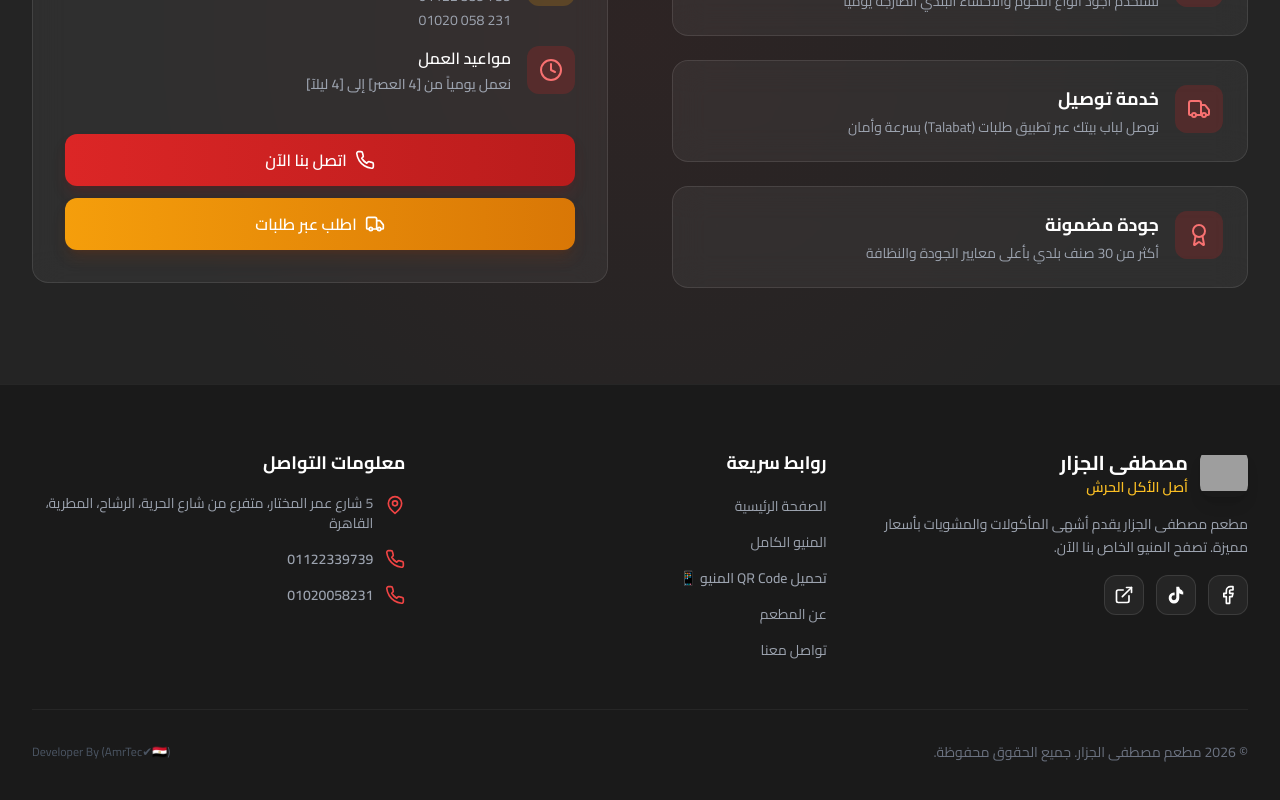
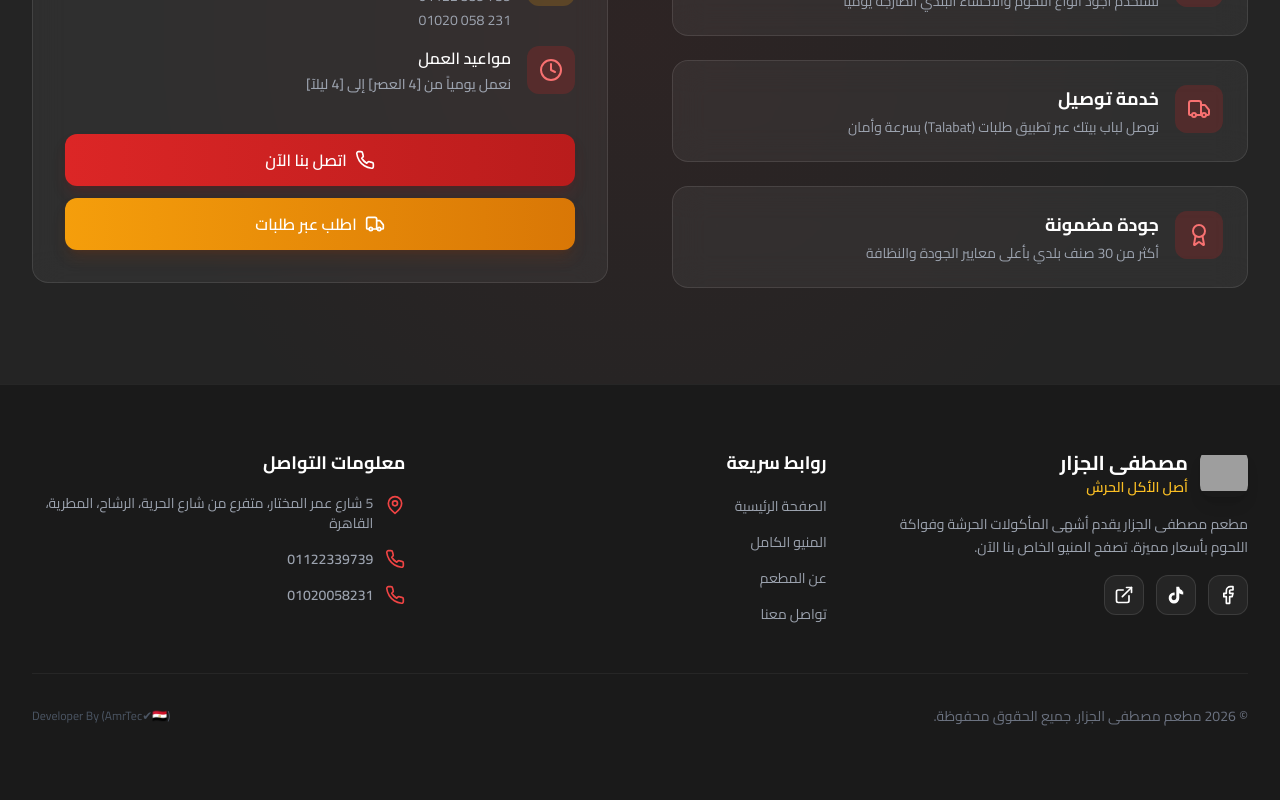
Before and after one commit to moraamasr7/mostafa-elgzar-restaurant, a Next.js app: page / in a window 1280 px wide. Shown: the part 2050-2850 px from the top of the page. Built offline with nearby package versions, Linux system fonts and the light colour scheme; grey boxes are pictures that could not be loaded.

Commit message:
Hide qrcode

```diff
--- a/components/Footer.tsx
+++ b/components/Footer.tsx
@@ -24,7 +24,7 @@
               </div>
             </div>
             <p className="text-stone-600 dark:text-gray-400 text-sm leading-relaxed">
-              مطعم مصطفى الجزار يقدم أشهى المأكولات والمشويات بأسعار مميزة. تصفح المنيو الخاص بنا الآن.
+              مطعم مصطفى الجزار يقدم أشهى المأكولات الحرشة وفواكة اللحوم بأسعار مميزة. تصفح المنيو الخاص بنا الآن.
             </p>
             <div className="flex items-center gap-3">
               <a
@@ -70,11 +70,11 @@
                   المنيو الكامل
                 </Link>
               </li>
-              <li>
+              {/*<li>
                 <Link href="/qrcode" className="text-stone-600 dark:text-gray-400 hover:text-primary-650 dark:hover:text-primary-400 transition-colors text-sm font-medium">
                   تحميل QR Code المنيو 📱
                 </Link>
-              </li>
+              </li>*/}
               <li>
                 <Link href="/about" className="text-stone-600 dark:text-gray-400 hover:text-primary-650 dark:hover:text-primary-400 transition-colors text-sm">
                   عن المطعم
```
